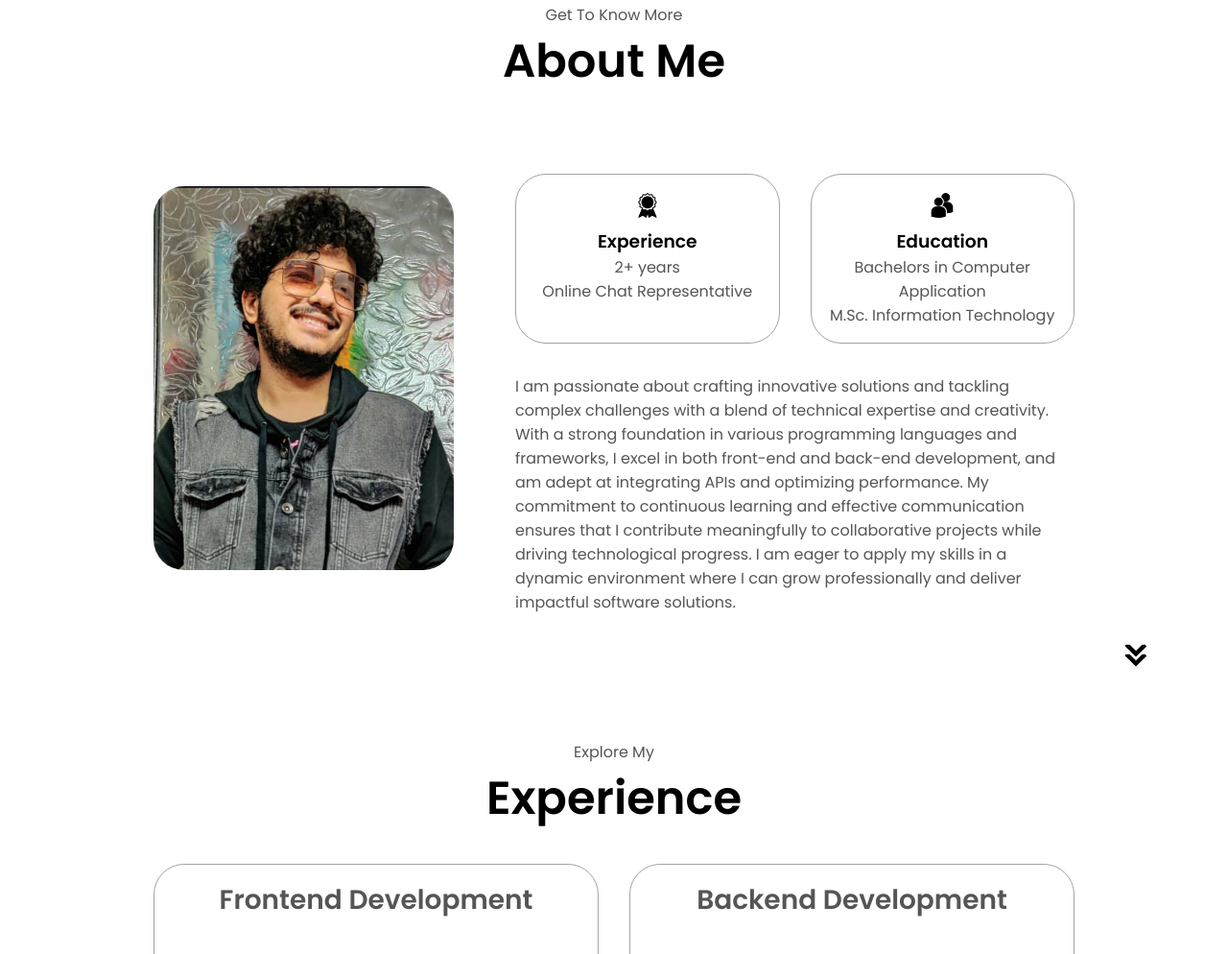
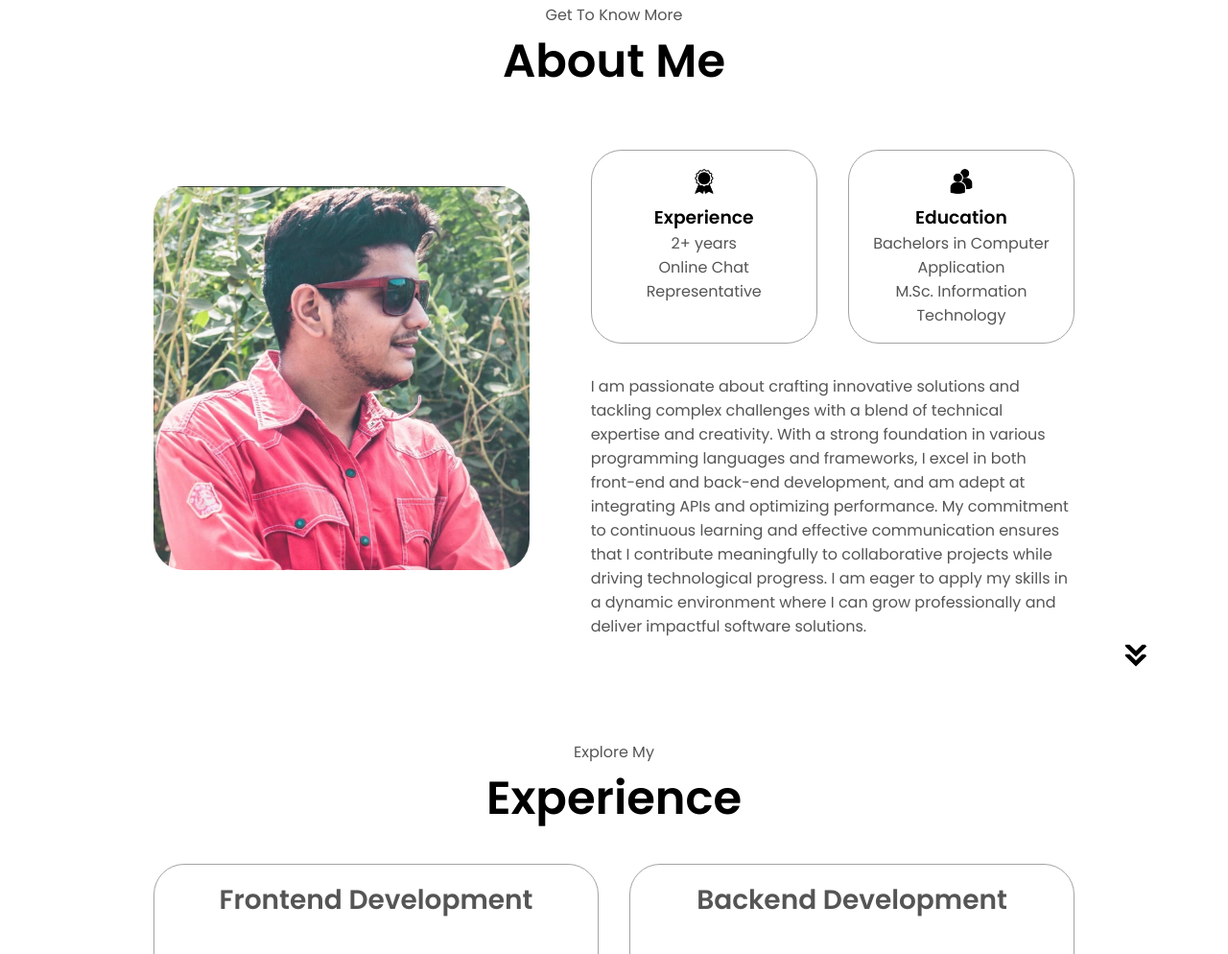
Before and after one commit to Engraver13/Portfolio-Website, a plain HTML site: page index.html in a window 1280 px wide. Shown: the part 925-1919 px from the top of the page at 96% size. Drawn offline with Linux system fonts and the light colour scheme.

Commit message:
sample-commit

```diff
--- a/index.html
+++ b/index.html
@@ -62,7 +62,7 @@
         <h1 class="title">About Me</h1>
         <div class="section-container">
             <div class="section__pic-container">
-                <img src="./assets/about-pic2.jpg" alt="Profile Picture" class="about-pic"/>
+                <img src="./assets/about-pic3.jpg" alt="Profile Picture" class="about-pic"/>
             </div>
             <div class="about-details-container">
                 <div class="about-containers">
```
